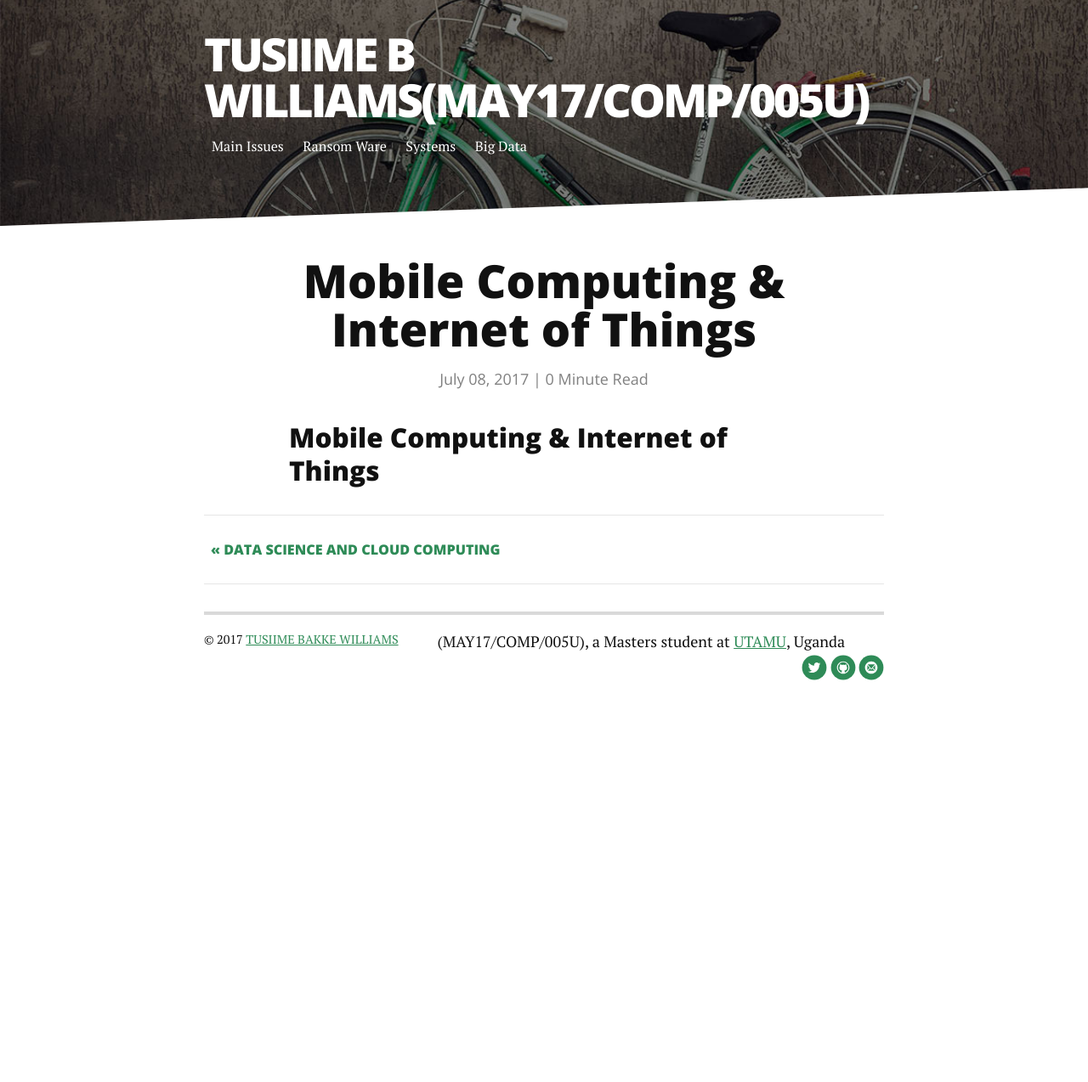
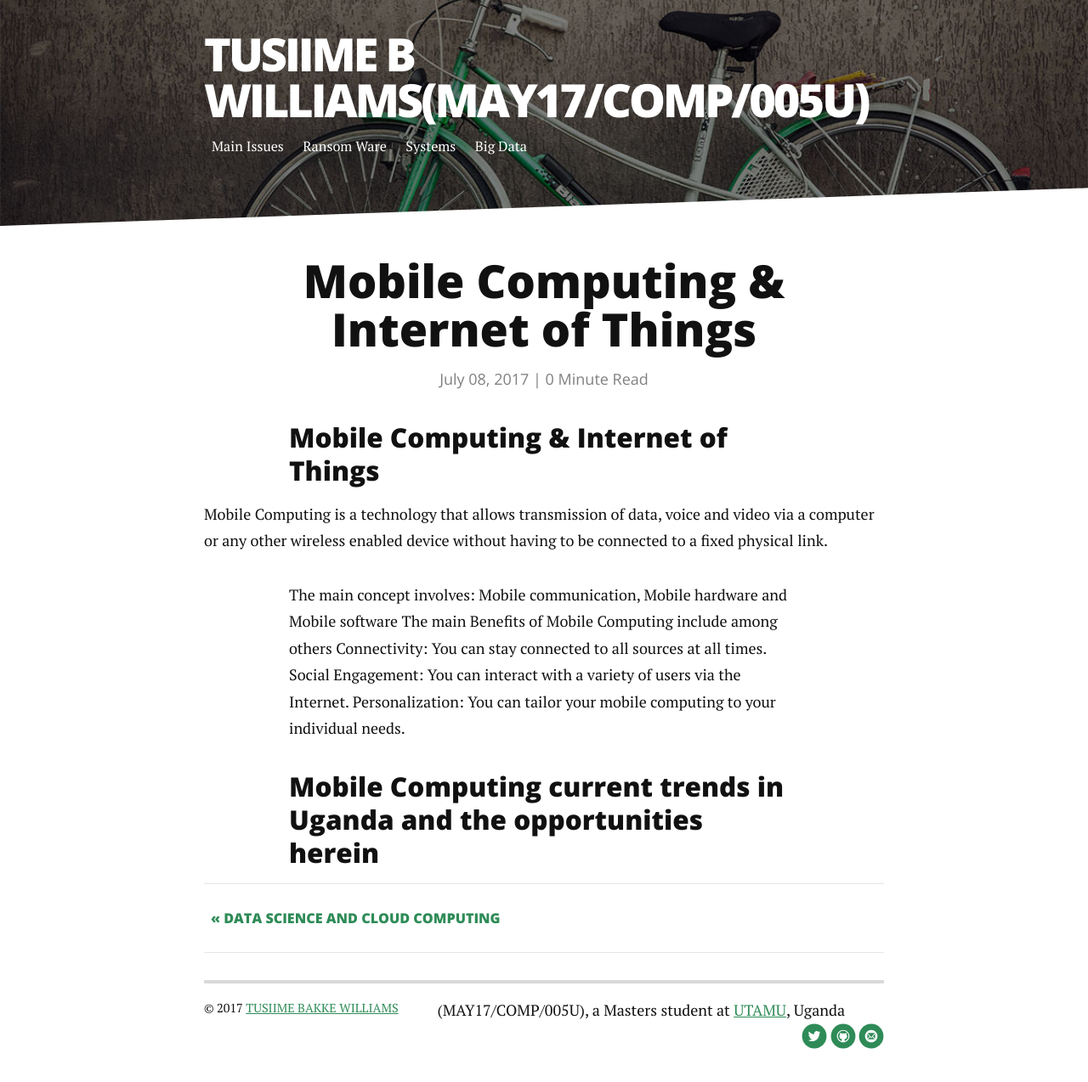
Before and after one commit to tuba-willis/tuba-willis.github.io, a Jekyll site: the page built from _posts/2017-07-08-mobile-computing.markdown, in a window 1280 px wide. Shown: the whole page at 85% size. Built offline with Jekyll 4.4.1, drawn with Linux system fonts in a browser that asks for light colours; nearby versions of some CDN libraries; before the commit the page ends 900 px from its top, so only the background shows below that.

Commit message:
Update 2017-07-08-mobile-computing.markdown

```diff
--- a/_posts/2017-07-08-mobile-computing.markdown
+++ b/_posts/2017-07-08-mobile-computing.markdown
@@ -6,4 +6,11 @@
 
 <p class="intro">
 <h3>Mobile Computing & Internet of Things </h3>
-</p>
+Mobile Computing is a technology that allows transmission of data, voice and video via a computer or any other wireless enabled device without having to be connected to a fixed physical link. </p>
+The main concept involves: Mobile communication, Mobile hardware and Mobile software
+The main Benefits of Mobile Computing include among others
+Connectivity: You can stay connected to all sources at all times.
+Social Engagement: You can interact with a variety of users via the Internet.
+Personalization: You can tailor your mobile computing to your individual needs.
+
+<h3>Mobile Computing current trends in Uganda and the opportunities herein</h3>
```
